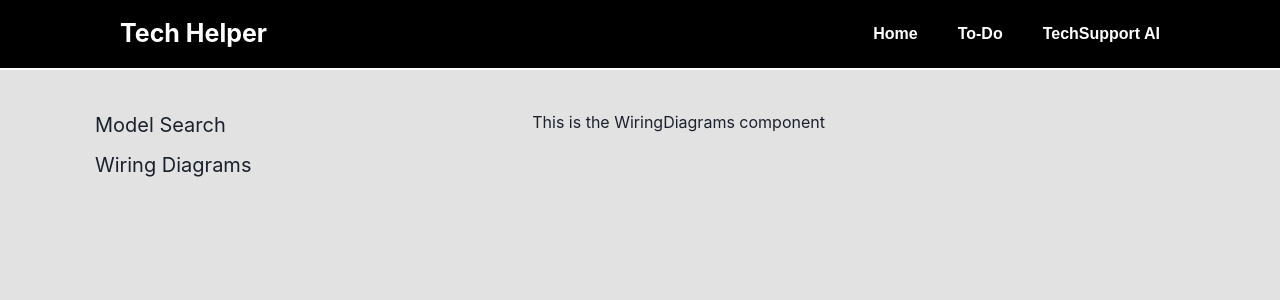
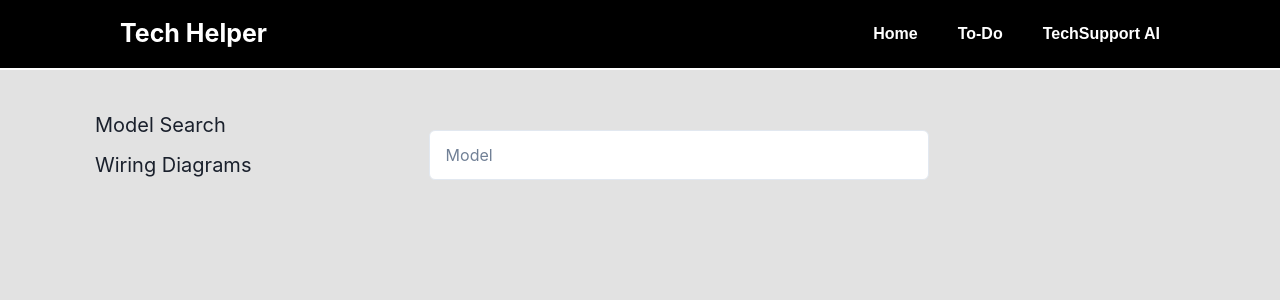
Before and after one commit to Erick-Bravo/tech_helper, a React (Create React App) app: page / in a window 1280 px wide. Both pictures are taken after a click on the element "Wiring Diagrams". Shown: the top 300 px of the page. Built offline with nearby package versions, Linux system fonts and the light colour scheme.

Commit message:
wiringDiagram component created with input. naming in files updated for better readability.

```diff
--- a/src/App.tsx
+++ b/src/App.tsx
@@ -1,6 +1,6 @@
 import { BrowserRouter as Router, Routes, Route } from "react-router-dom";
 import Westinghouse from "./pages/Westinghouse";
-import HTP from "./pages/Search";
+import HTP from "./components/Links_Home/ModelSearch/ModelSearch";
 import { Box } from "@chakra-ui/react";
 import NavBar from "./components/NavBar";
 import Home from "./pages/Home";
--- a/src/components/Links_Home/ModelSearch.tsx
+++ b/src/components/Links_Home/ModelSearch/ModelInput.tsx
@@ -1,8 +1,8 @@
 import { Box, Button, Flex, Input, Link, Text } from "@chakra-ui/react";
 import { useState } from "react";
-import { modelList, modelListTypes } from "../../data/modelList";
+import { modelList, modelListTypes } from "../../../data/modelList";
 import { ExternalLinkIcon } from "@chakra-ui/icons";
-import { linkColor, secondary } from "../../globals";
+import { linkColor, secondary } from "../../../globals";
 
 const ModelSearch = () => {
   const [inputText, setInput] = useState("");
--- /dev/null
+++ b/src/components/Links_Home/ModelSearch/ModelSearch.tsx
@@ -0,0 +1,21 @@
+import { Flex, Text } from "@chakra-ui/react";
+import ModelSearch from "./ModelInput";
+import OldAssModel from "./OldAssInput";
+
+const Search = () => {
+  return (
+    <Flex h="100%" p="40px 0px" justifyContent="center" alignItems="center">
+      <Flex w="100%" alignItems="center" flexDir="column">
+        <Text fontSize="25px">Old Serial Date</Text>
+        <OldAssModel />
+        <Text mt="50px" fontSize="25px">
+          Model Search
+        </Text>
+        <Text fontSize="15px">Input the letters of model (Example: "UFT")</Text>
+        <ModelSearch />
+      </Flex>
+    </Flex>
+  );
+};
+
+export default Search;
--- a/src/components/Links_Home/OldAssModel.tsx
+++ b/src/components/Links_Home/ModelSearch/OldAssInput.tsx
@@ -5,7 +5,7 @@ import {
   oldAssMonthTypes,
   oldAssYearList,
   oldAssYearTypes,
-} from "../../data/oldAssModelList";
+} from "../../../data/oldAssModelList";
 
 const OldAssModel = () => {
   const [monthInputText, setMonthInput] = useState("");
@@ -18,8 +18,8 @@ const OldAssModel = () => {
   ]);
 
   // const revisionOutput = () => {
-    //Use year to determine revision,
-    //if on a transition year, check month
+  //Use year to determine revision,
+  //if on a transition year, check month
   //   if (year[0].year > 2008) {
   //     return "Rev 2"
   //   }
--- /dev/null
+++ b/src/components/Links_Home/WiringDiagram/WiringInput.tsx
@@ -0,0 +1,44 @@
+import { Box, Button, Flex, Input, Link, Text } from "@chakra-ui/react";
+import { useState } from "react";
+
+const WiringDiagrams = () => {
+  const [inputText, setInput] = useState("");
+
+  const handleSubmit = () => {
+    // const filteredList = modelList.filter((item) => {
+    //   if (inputText === "") {
+    //     return;
+    //   }
+    //   return item.id.includes(inputText);
+    // });
+    // setResult(filteredList);
+  };
+
+  const modelInput = (event: { target: { value: string } }) => {
+    const text = event.target.value.toUpperCase();
+    setInput(text);
+  };
+
+  const handleEnter = (event: { key: string }) => {
+    if (event.key === "Enter") {
+      handleSubmit();
+    }
+  };
+  return (
+    <>
+      <Flex flexDir="column">
+        <Input
+          placeholder="Model"
+          backgroundColor="white"
+          w="500px"
+          m="20px"
+          h="50px"
+          onChange={modelInput}
+          onKeyDown={handleEnter}
+        />
+      </Flex>
+    </>
+  );
+};
+
+export default WiringDiagrams;
--- a/src/components/Links_Home/WiringDiagrams.tsx
+++ /dev/null
@@ -1,9 +0,0 @@
-
-
-const WiringDiagrams = () => {
-  return (
-   <div>This is the WiringDiagrams component</div>
-  )
-}
-
-export default WiringDiagrams;
--- a/src/pages/Home.tsx
+++ b/src/pages/Home.tsx
@@ -4,14 +4,14 @@ import React, { useState } from "react";
 import GasValves from "../components/Links_Home/GasValves";
 import Sensors from "../components/Links_Home/Sensors";
 import TextLinks from "../components/TextLinks";
-import Search from "./Search";
-import WiringDiagrams from "../components/Links_Home/WiringDiagrams";
+import Search from "../components/Links_Home/ModelSearch/ModelSearch";
+import WiringDiagrams from "../components/Links_Home/WiringDiagram/WiringInput";
 
 enum HomeSwitch {
   GasValves = "Gas Valves",
   Sensors = "Sensors",
   ModelSearch = "Model Search",
-  WiringDiagrams = "Wiring Diagrams"
+  WiringDiagrams = "Wiring Diagrams",
 }
 
 const Home = () => {
--- a/src/pages/Search.tsx
+++ /dev/null
@@ -1,24 +0,0 @@
-import { Box, Flex, Text } from "@chakra-ui/react";
-import ModelSearch from "../components/Links_Home/ModelSearch";
-import { offWhite } from "../globals";
-import { useState } from "react";
-import OldAssModel from "../components/Links_Home/OldAssModel";
-import TextLinks from "../components/TextLinks";
-
-
-const Search = () => {
-
-  return (
-    <Flex h="100%" p="40px 0px" justifyContent="center" alignItems="center">
-      <Flex w="100%"  alignItems="center" flexDir="column">
-        <Text fontSize="25px">Old Serial Date</Text>
-        <OldAssModel />
-        <Text mt="50px" fontSize="25px">Model Search</Text>
-        <Text fontSize="15px">Input the letters of model (Example: "UFT")</Text>
-        <ModelSearch />
-      </Flex>
-    </Flex>
-  );
-};
-
-export default Search;
```
